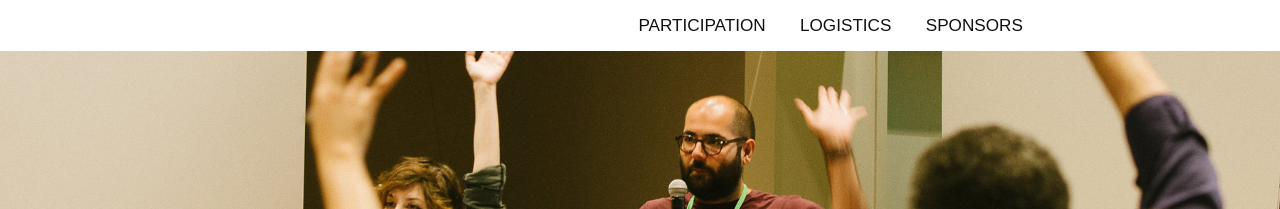
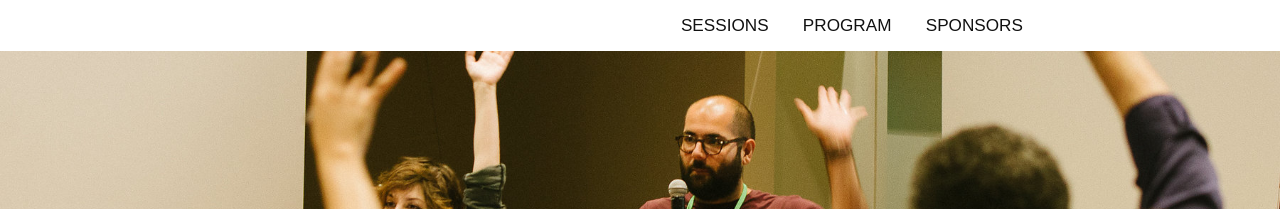
Before and after one commit to OpenNews/srccon-power, a Jekyll site: the page built from volunteer.md, in a window 1280 px wide and 900 px high. Shown: the top 209 px of the window. Built offline with Jekyll 4.4.1, drawn with Linux system fonts in a browser that asks for light colours; our own code applies the rules of GitHub Pages for plain Markdown files.

Commit message:
update navs

```diff
--- a/_includes/footer.html
+++ b/_includes/footer.html
@@ -5,6 +5,7 @@
             <li><a href="/sponsors">Sponsors</a></li>
             <li><a href="/scholarships">Scholarships</a></li>
             <li><a href="/volunteer">Volunteer</a></li>
+            <li><a href="/childcare">Childcare</a></li>
         </ul>
     </div>
 </div>
--- a/_includes/navigation.html
+++ b/_includes/navigation.html
@@ -1,5 +1,5 @@
 <ul class="site-nav-links">
-    <li><a href="/participation">Participation</a></li>
-    <li><a href="/logistics">Logistics</a></li>
+    <li><a href="/sessions">sessions</a></li>
+    <li><a href="/program">program</a></li>
     <li><a href="/sponsors">Sponsors</a></li>
 </ul>
```
Also changed, not shown: homepage.md (+2 -0 lines).
